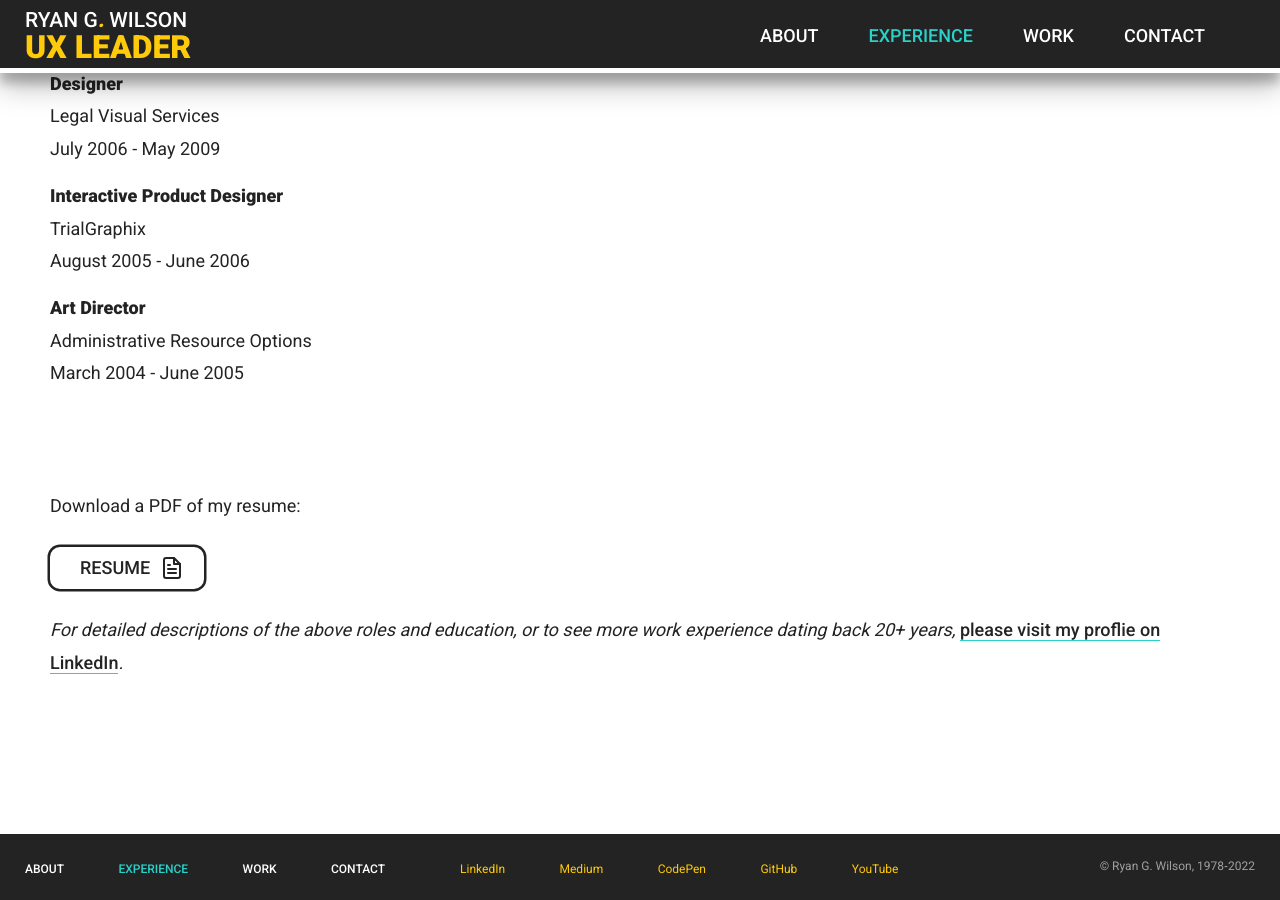
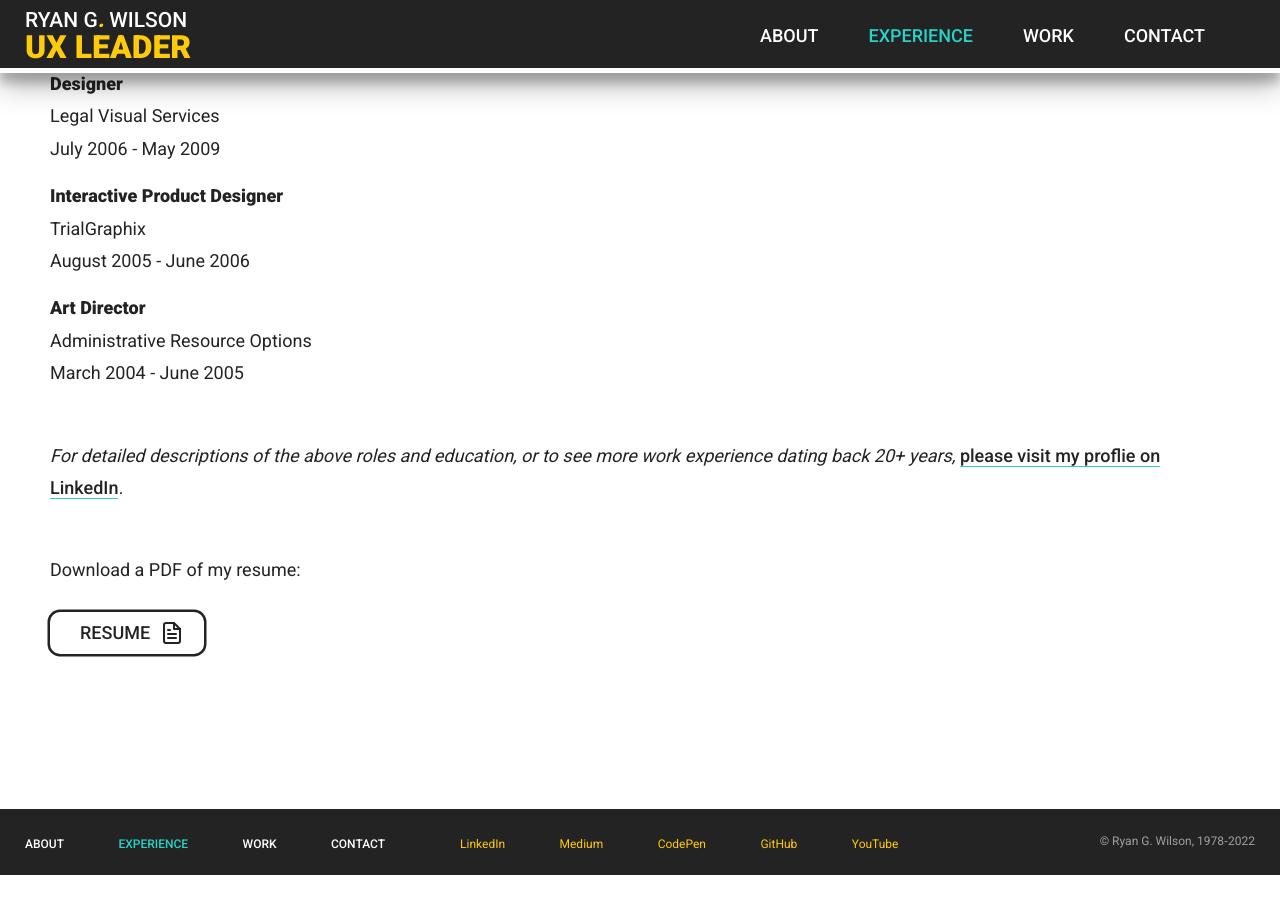
Before and after one commit to ryangwilson/ryangwilson.github.io, a Jekyll site: the page built from experience.md, in a window 1280 px wide and 900 px high, scrolled down 1628 px. Built offline with Jekyll 4.4.1, drawn with Linux system fonts in a browser that asks for light colours; some web fonts are replaced; after the commit the page ends 2503 px from its top, so only the background shows below that.

Commit message:
slight restructure of Experience page

```diff
--- a/_layouts/experience-template.html
+++ b/_layouts/experience-template.html
@@ -32,12 +32,12 @@
             {% endif %}
             </p>
             {% endfor %}
-        </div>
+          </div>
+          <p><i>{{ page.overview }}</i></p>
         </div>
         <div class="details">
           <p>Download a PDF of my resume:</p>
           <a class="btn primary svg-after" href="../{{ page.button01-link }}" target="_blank" rel="noopener">{{ page.button01-title }} <i data-feather="{{ page.button01-icon }}"></i></a>
-          <p><i>{{ page.overview }}</i></p>
         </div>
       </section>
     </main>
```
Also changed, not shown: 2 other files.
